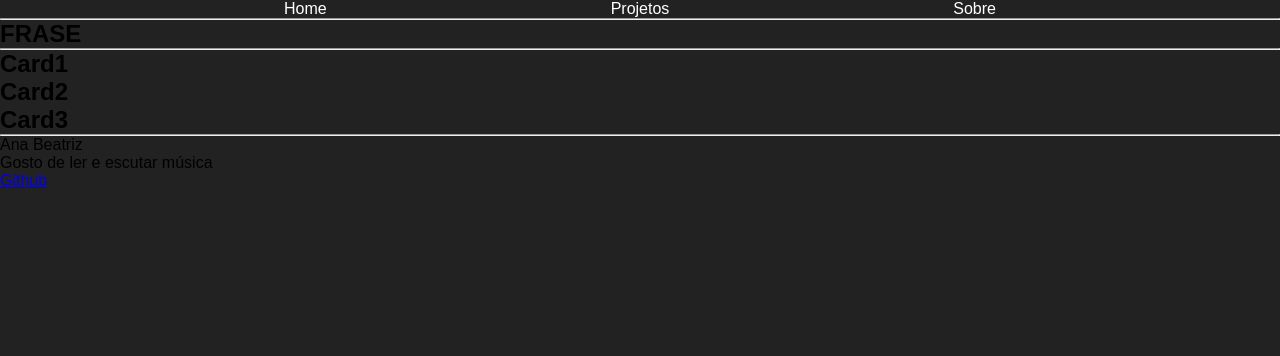
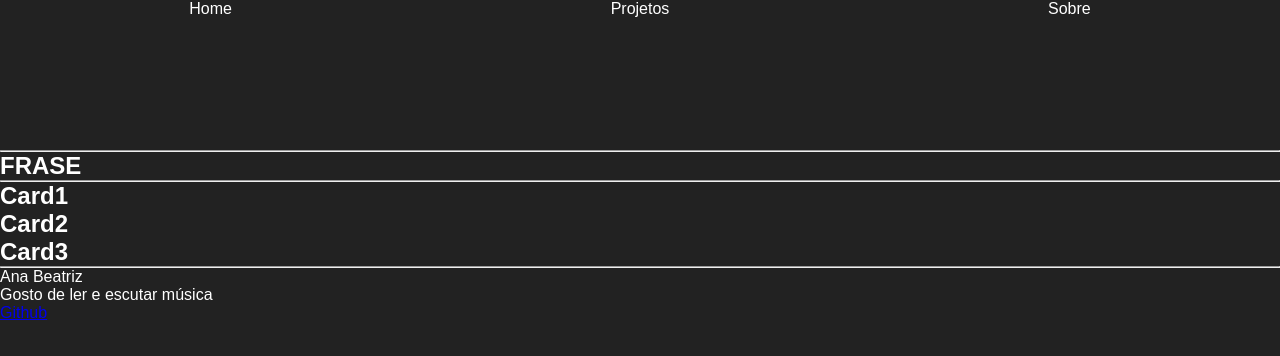
Before and after one commit to AnaBeatrizAdrianodaSilva/AnaBeatrizAdrianodaSilva.github.io, a plain HTML site: page index.html in a window 1280 px wide. Drawn offline with Linux system fonts and the light colour scheme.

Commit message:
menu-display

```diff
--- a/CSS/style.css
+++ b/CSS/style.css
@@ -7,11 +7,14 @@
 body {
     background-color: #222;
     font-family: Arial, Helvetica, sans-serif;
+    color: white;
 }
 
 .menu {
+    width: 100%;
+    height: 150px;
     display: flex;
-    justify-content: space-evenly;
+    justify-content: space-around;
 }
 
 .menu a {
```
